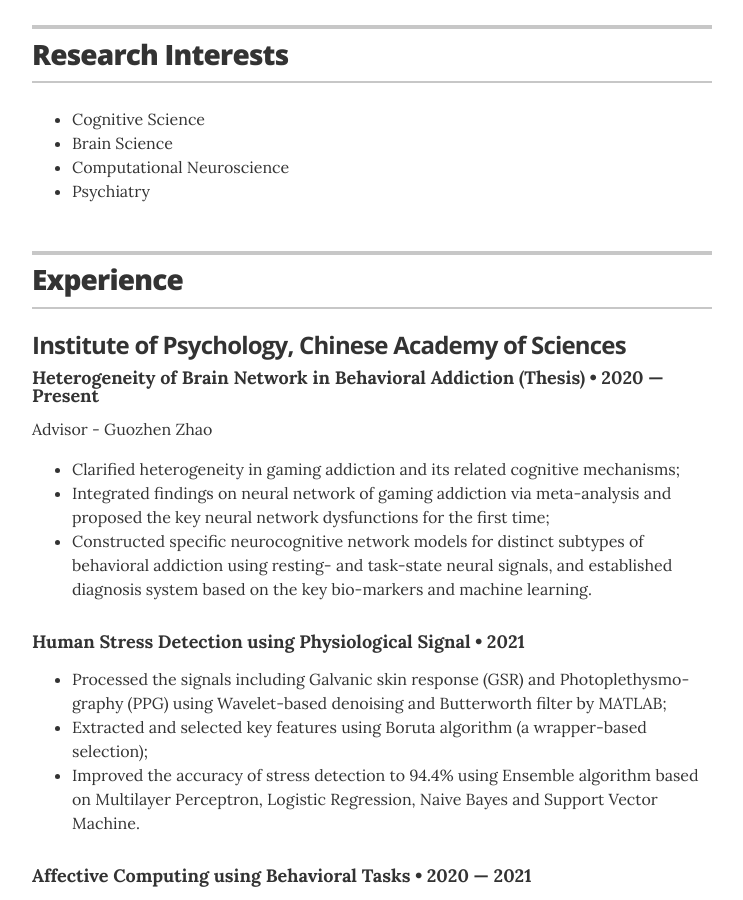
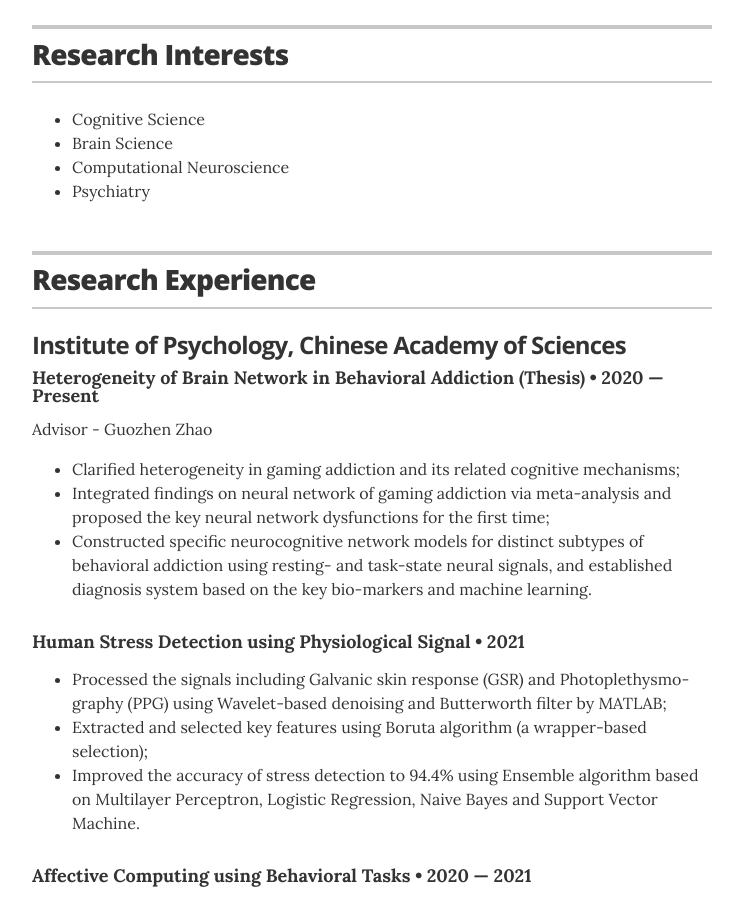
Before and after one commit to PsychYan/PsychYan.github.io, a Jekyll site: the page built from index.html, in a window 1280 px wide and 900 px high, scrolled down 875 px. Shown: the whole window, without its empty margins (268-1011 px from the left). Built offline with Jekyll 4.4.1, drawn with Linux system fonts in a browser that asks for light colours.

Commit message:
Update resume.html

```diff
--- a/_layouts/resume.html
+++ b/_layouts/resume.html
@@ -100,7 +100,7 @@
       <section class="content-section">
 
         <header class="section-header">
-          <h2>Experience</h2>
+          <h2>Research Experience</h2>
         </header>
 
         {% for job in site.data.experience %}
```
